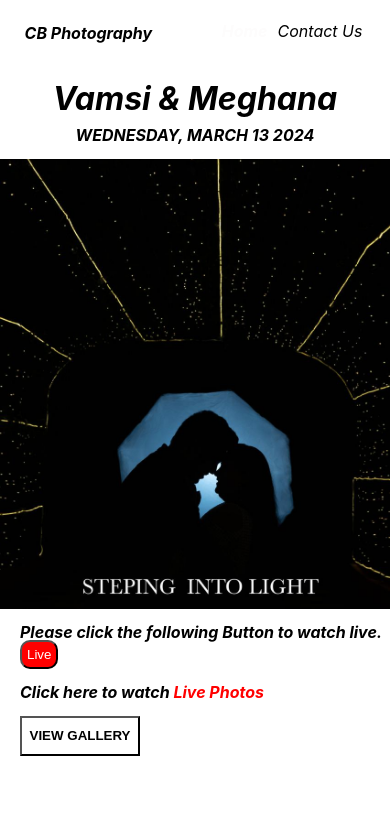
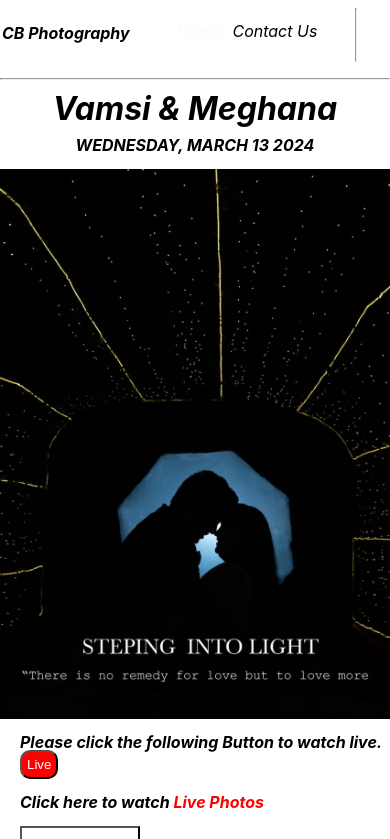
Before and after one commit to praveen-raj-143/CBstudio, a React (Create React App) app: page / in a window 390 px wide. Shown: the top 839 px of the page. Built offline with nearby package versions, Linux system fonts and the light colour scheme.

Commit message:
completed

```diff
--- a/src/App.js
+++ b/src/App.js
@@ -7,6 +7,7 @@ const App = () => {
   return (
     <div>
       <Navbar/>
+      <hr/>
       <Routerfile/>
       <br/>
       <br/>
--- a/src/Components/Body/Home/Content/Content.css
+++ b/src/Components/Body/Home/Content/Content.css
@@ -61,7 +61,7 @@ span{
         background-size: cover;
         background-position: center;
         width: 100%;
-        height: 450px;
+        height: 550px;
     }
     .morebtn{
         margin: auto;
--- a/src/Components/Navbar/Navbar.jsx
+++ b/src/Components/Navbar/Navbar.jsx
@@ -15,6 +15,7 @@ const Navbar = () => {
                 {/* <li><NavLink to='/aboutus' className={({isActive})=>(isActive ? 'active-class' : 'notactive-class')}>About Us</NavLink></li> */}
             </ul>
         </div>
+        <hr/>
     </div>
   )
 }
```
